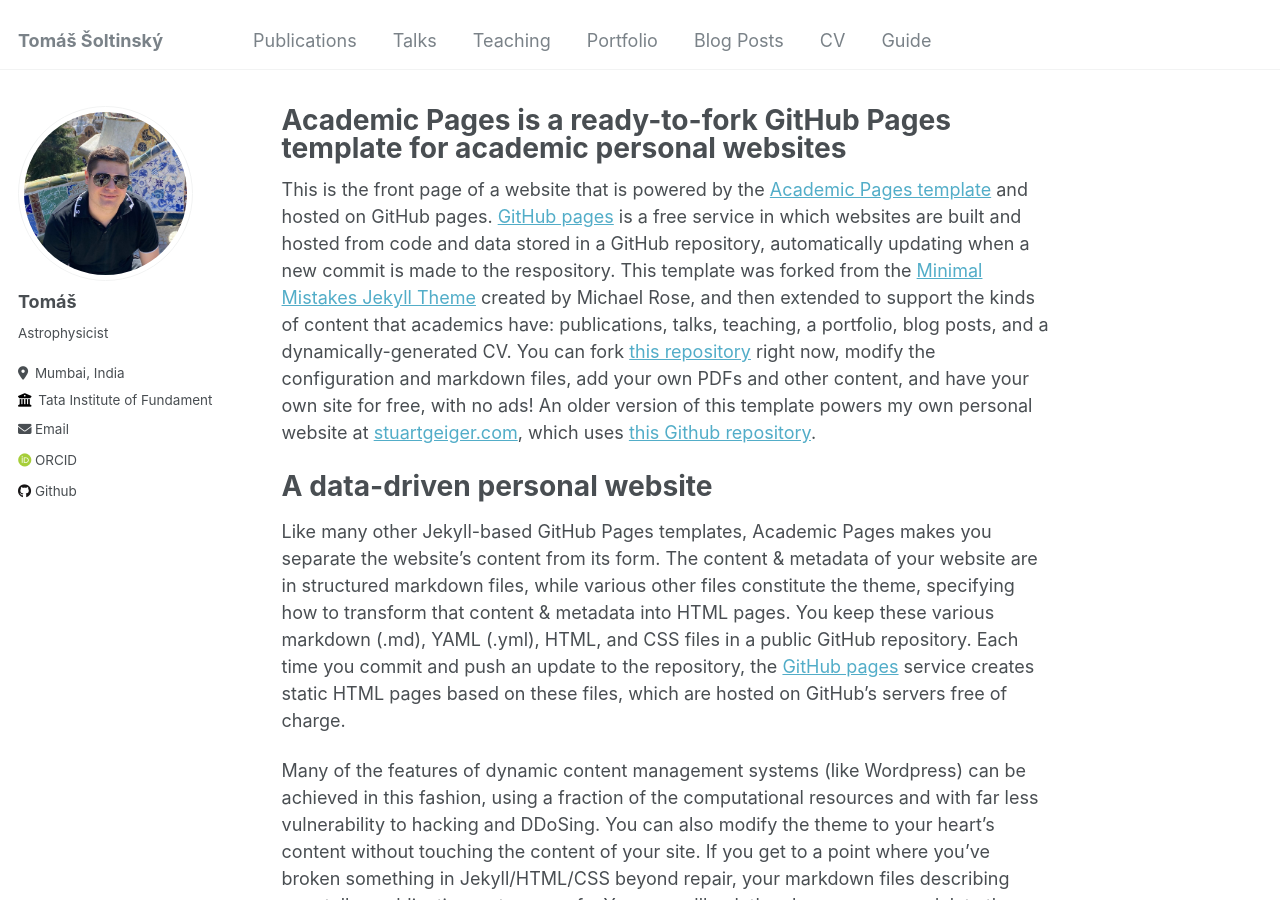
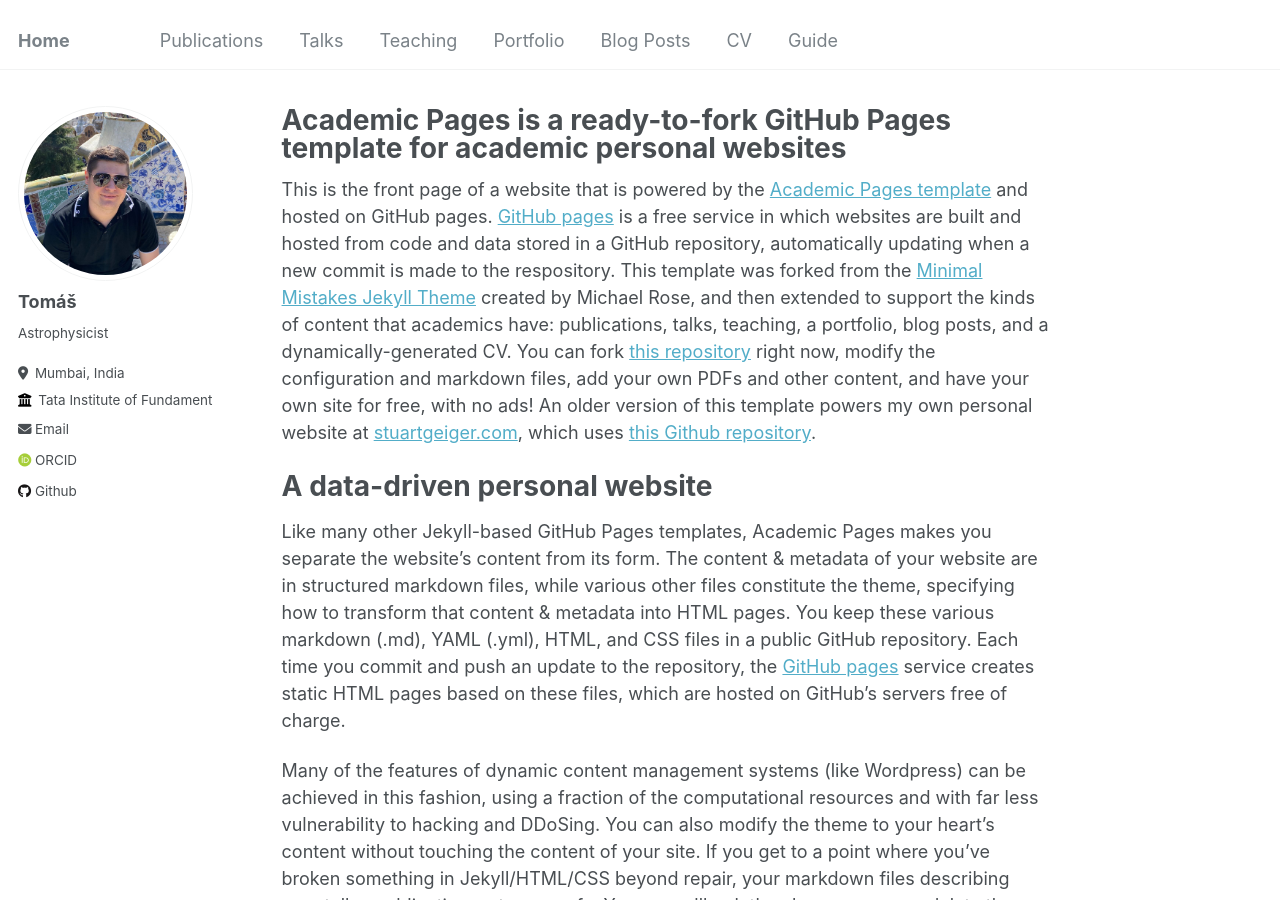
Before and after one commit to tomassoltinsky/tomassoltinsky.github.io, a Jekyll site: the page built from _pages/about.md, in a window 1280 px wide and 900 px high. Built offline with Jekyll 4.4.1, drawn with Linux system fonts in a browser that asks for light colours; some web fonts are replaced.

Commit message:
Update _config.yml

```diff
--- a/_config.yml
+++ b/_config.yml
@@ -8,7 +8,7 @@
 
 # Basic Site Settings
 locale                   : "en-US"
-title                    : "Tomáš Šoltinský"
+title                    : "Home"
 title_separator          : "-"
 name                     : &name "Tomáš Šoltinský"
 description              : &description "personal description"
@@ -37,7 +37,7 @@
   orcid            : "http://orcid.org/0000-0001-7703-8929"
   pubmed           : #"https://www.ncbi.nlm.nih.gov/pubmed/?term=john+snow"
   researchgate     : # URL
-  adsabs/Nasa      : "https://ui.adsabs.harvard.edu/search/p_=0&q=author%3A%22%C5%A0oltinsk%C3%BD%2C%20Tom%C3%A1%C5%A1%22&sort=date%20desc%2C%20bibcode%20desc"
+  adsabs           : "https://ui.adsabs.harvard.edu/search/p_=0&q=author%3A%22%C5%A0oltinsk%C3%BD%2C%20Tom%C3%A1%C5%A1%22&sort=date%20desc%2C%20bibcode%20desc"
 
   # Repositories and software development
   bitbucket        : # Username - Update with your username on the site
```
